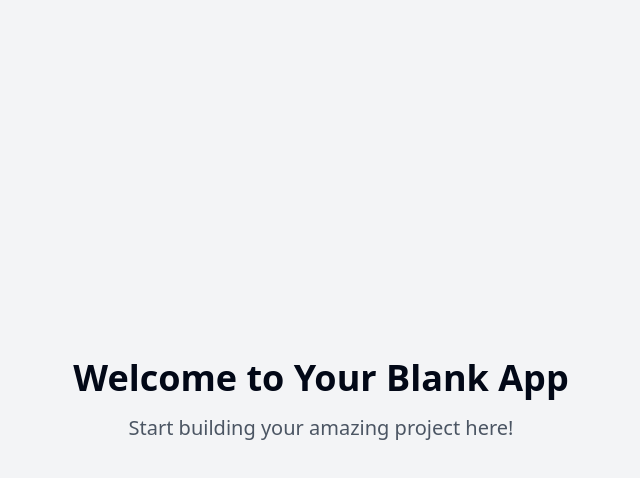
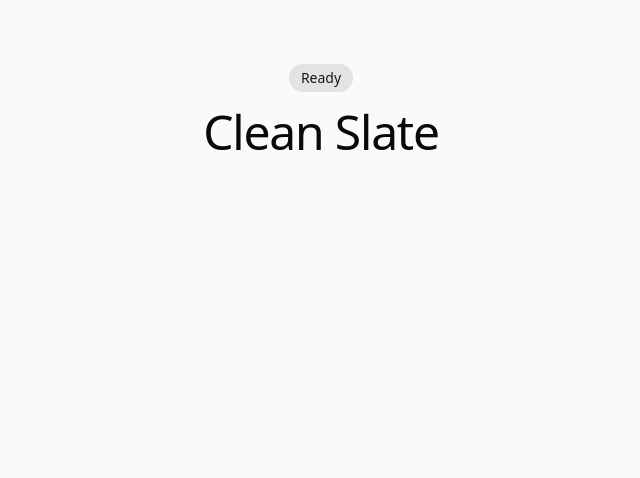
Before and after one commit to Danrozen87/reacttemplate, a React (Vite) app: page / in a window 1280 px wide. Shown: the top 478 px of the page, without its empty margins (319-959 px from the left). Built offline with nearby package versions, Linux system fonts and the light colour scheme.

Commit message:
Create a clean slate
This commit initializes the project with an empty starting point, removing all existing code and configurations.

```diff
--- a/src/index.css
+++ b/src/index.css
@@ -1,92 +1,39 @@
+
 @tailwind base;
 @tailwind components;
 @tailwind utilities;
 
 @layer base {
   :root {
-    --background: 0 0% 100%;
-    --foreground: 222.2 84% 4.9%;
+    --background: 0 0% 98%;
+    --foreground: 240 10% 3.9%;
 
     --card: 0 0% 100%;
-    --card-foreground: 222.2 84% 4.9%;
+    --card-foreground: 240 10% 3.9%;
 
     --popover: 0 0% 100%;
-    --popover-foreground: 222.2 84% 4.9%;
+    --popover-foreground: 240 10% 3.9%;
 
-    --primary: 222.2 47.4% 11.2%;
-    --primary-foreground: 210 40% 98%;
+    --primary: 240 5.9% 10%;
+    --primary-foreground: 0 0% 98%;
 
-    --secondary: 210 40% 96.1%;
-    --secondary-foreground: 222.2 47.4% 11.2%;
+    --secondary: 240 4.8% 95.9%;
+    --secondary-foreground: 240 5.9% 10%;
 
-    --muted: 210 40% 96.1%;
-    --muted-foreground: 215.4 16.3% 46.9%;
+    --muted: 240 4.8% 95.9%;
+    --muted-foreground: 240 3.8% 46.1%;
 
-    --accent: 210 40% 96.1%;
-    --accent-foreground: 222.2 47.4% 11.2%;
+    --accent: 240 4.8% 95.9%;
+    --accent-foreground: 240 5.9% 10%;
 
     --destructive: 0 84.2% 60.2%;
-    --destructive-foreground: 210 40% 98%;
+    --destructive-foreground: 0 0% 98%;
 
-    --border: 214.3 31.8% 91.4%;
-    --input: 214.3 31.8% 91.4%;
-    --ring: 222.2 84% 4.9%;
+    --border: 240 5.9% 90%;
+    --input: 240 5.9% 90%;
+    --ring: 240 5.9% 10%;
 
-    --radius: 0.5rem;
-
-    --sidebar-background: 0 0% 98%;
-
-    --sidebar-foreground: 240 5.3% 26.1%;
-
-    --sidebar-primary: 240 5.9% 10%;
-
-    --sidebar-primary-foreground: 0 0% 98%;
-
-    --sidebar-accent: 240 4.8% 95.9%;
-
-    --sidebar-accent-foreground: 240 5.9% 10%;
-
-    --sidebar-border: 220 13% 91%;
-
-    --sidebar-ring: 217.2 91.2% 59.8%;
-  }
-
-  .dark {
-    --background: 222.2 84% 4.9%;
-    --foreground: 210 40% 98%;
-
-    --card: 222.2 84% 4.9%;
-    --card-foreground: 210 40% 98%;
-
-    --popover: 222.2 84% 4.9%;
-    --popover-foreground: 210 40% 98%;
-
-    --primary: 210 40% 98%;
-    --primary-foreground: 222.2 47.4% 11.2%;
-
-    --secondary: 217.2 32.6% 17.5%;
-    --secondary-foreground: 210 40% 98%;
-
-    --muted: 217.2 32.6% 17.5%;
-    --muted-foreground: 215 20.2% 65.1%;
-
-    --accent: 217.2 32.6% 17.5%;
-    --accent-foreground: 210 40% 98%;
-
-    --destructive: 0 62.8% 30.6%;
-    --destructive-foreground: 210 40% 98%;
-
-    --border: 217.2 32.6% 17.5%;
-    --input: 217.2 32.6% 17.5%;
-    --ring: 212.7 26.8% 83.9%;
-    --sidebar-background: 240 5.9% 10%;
-    --sidebar-foreground: 240 4.8% 95.9%;
-    --sidebar-primary: 224.3 76.3% 48%;
-    --sidebar-primary-foreground: 0 0% 100%;
-    --sidebar-accent: 240 3.7% 15.9%;
-    --sidebar-accent-foreground: 240 4.8% 95.9%;
-    --sidebar-border: 240 3.7% 15.9%;
-    --sidebar-ring: 217.2 91.2% 59.8%;
+    --radius: 0.75rem;
   }
 }
 
@@ -94,8 +41,33 @@
   * {
     @apply border-border;
   }
-
   body {
-    @apply bg-background text-foreground;
+    @apply bg-background text-foreground antialiased;
   }
 }
+
+/* Smooth scrolling and better touch behavior */
+html {
+  scroll-behavior: smooth;
+  -webkit-touch-callout: none;
+  -webkit-tap-highlight-color: transparent;
+}
+
+/* Better default focus styles */
+:focus-visible {
+  @apply outline-none ring-2 ring-ring ring-offset-2;
+}
+
+/* Remove autofill background color */
+input:-webkit-autofill,
+input:-webkit-autofill:hover,
+input:-webkit-autofill:focus,
+textarea:-webkit-autofill,
+textarea:-webkit-autofill:hover,
+textarea:-webkit-autofill:focus,
+select:-webkit-autofill,
+select:-webkit-autofill:hover,
+select:-webkit-autofill:focus {
+  -webkit-box-shadow: 0 0 0px 1000px white inset;
+  transition: background-color 5000s ease-in-out 0s;
+}
--- a/src/pages/Index.tsx
+++ b/src/pages/Index.tsx
@@ -1,13 +1,20 @@
-// Update this page (the content is just a fallback if you fail to update the page)
 
 const Index = () => {
   return (
-    <div className="min-h-screen flex items-center justify-center bg-gray-100">
-      <div className="text-center">
-        <h1 className="text-4xl font-bold mb-4">Welcome to Your Blank App</h1>
-        <p className="text-xl text-gray-600">Start building your amazing project here!</p>
+    <main className="min-h-screen w-full bg-background text-foreground">
+      <div className="container mx-auto px-4 py-16 flex items-center justify-center">
+        <div className="text-center space-y-4 animate-in fade-in duration-700">
+          <div className="inline-flex items-center justify-center">
+            <span className="text-sm font-medium px-3 py-1 rounded-full bg-primary/10 text-primary">
+              Ready
+            </span>
+          </div>
+          <h1 className="text-4xl font-medium tracking-tight sm:text-5xl">
+            Clean Slate
+          </h1>
+        </div>
       </div>
-    </div>
+    </main>
   );
 };
 
--- a/tailwind.config.ts
+++ b/tailwind.config.ts
@@ -1,3 +1,4 @@
+
 import type { Config } from "tailwindcss";
 
 export default {
@@ -12,85 +13,57 @@ export default {
   theme: {
     container: {
       center: true,
-			padding: '2rem',
+      padding: "2rem",
       screens: {
-				'2xl': '1400px'
-			}
+        "2xl": "1400px",
+      },
     },
     extend: {
       colors: {
-				border: 'hsl(var(--border))',
-				input: 'hsl(var(--input))',
-				ring: 'hsl(var(--ring))',
-				background: 'hsl(var(--background))',
-				foreground: 'hsl(var(--foreground))',
+        border: "hsl(var(--border))",
+        input: "hsl(var(--input))",
+        ring: "hsl(var(--ring))",
+        background: "hsl(var(--background))",
+        foreground: "hsl(var(--foreground))",
         primary: {
-					DEFAULT: 'hsl(var(--primary))',
-					foreground: 'hsl(var(--primary-foreground))'
+          DEFAULT: "hsl(var(--primary))",
+          foreground: "hsl(var(--primary-foreground))",
         },
         secondary: {
-					DEFAULT: 'hsl(var(--secondary))',
-					foreground: 'hsl(var(--secondary-foreground))'
+          DEFAULT: "hsl(var(--secondary))",
+          foreground: "hsl(var(--secondary-foreground))",
         },
         destructive: {
-					DEFAULT: 'hsl(var(--destructive))',
-					foreground: 'hsl(var(--destructive-foreground))'
+          DEFAULT: "hsl(var(--destructive))",
+          foreground: "hsl(var(--destructive-foreground))",
         },
         muted: {
-					DEFAULT: 'hsl(var(--muted))',
-					foreground: 'hsl(var(--muted-foreground))'
+          DEFAULT: "hsl(var(--muted))",
+          foreground: "hsl(var(--muted-foreground))",
         },
         accent: {
-					DEFAULT: 'hsl(var(--accent))',
-					foreground: 'hsl(var(--accent-foreground))'
+          DEFAULT: "hsl(var(--accent))",
+          foreground: "hsl(var(--accent-foreground))",
         },
         popover: {
-					DEFAULT: 'hsl(var(--popover))',
-					foreground: 'hsl(var(--popover-foreground))'
+          DEFAULT: "hsl(var(--popover))",
+          foreground: "hsl(var(--popover-foreground))",
         },
         card: {
-					DEFAULT: 'hsl(var(--card))',
-					foreground: 'hsl(var(--card-foreground))'
+          DEFAULT: "hsl(var(--card))",
+          foreground: "hsl(var(--card-foreground))",
         },
-				sidebar: {
-					DEFAULT: 'hsl(var(--sidebar-background))',
-					foreground: 'hsl(var(--sidebar-foreground))',
-					primary: 'hsl(var(--sidebar-primary))',
-					'primary-foreground': 'hsl(var(--sidebar-primary-foreground))',
-					accent: 'hsl(var(--sidebar-accent))',
-					'accent-foreground': 'hsl(var(--sidebar-accent-foreground))',
-					border: 'hsl(var(--sidebar-border))',
-					ring: 'hsl(var(--sidebar-ring))'
-				}
-			},
-			borderRadius: {
-				lg: 'var(--radius)',
-				md: 'calc(var(--radius) - 2px)',
-				sm: 'calc(var(--radius) - 4px)'
       },
       keyframes: {
-				'accordion-down': {
-					from: {
-						height: '0'
+        "fade-in": {
+          "0%": { opacity: "0", transform: "translateY(10px)" },
+          "100%": { opacity: "1", transform: "translateY(0)" },
         },
-					to: {
-						height: 'var(--radix-accordion-content-height)'
-					}
-				},
-				'accordion-up': {
-					from: {
-						height: 'var(--radix-accordion-content-height)'
-					},
-					to: {
-						height: '0'
-					}
-				}
       },
       animation: {
-				'accordion-down': 'accordion-down 0.2s ease-out',
-				'accordion-up': 'accordion-up 0.2s ease-out'
-			}
-		}
+        "fade-in": "fade-in 0.5s ease-out",
+      },
+    },
   },
   plugins: [require("tailwindcss-animate")],
 } satisfies Config;
```
Lines whose indentation alone changed are shown as unchanged.
